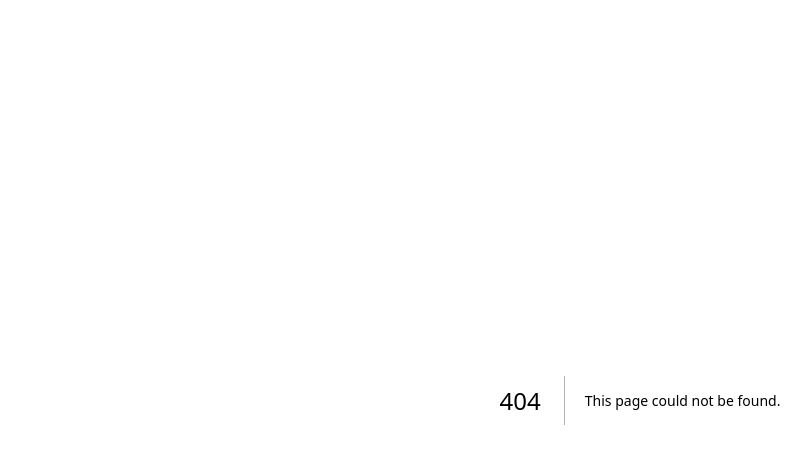
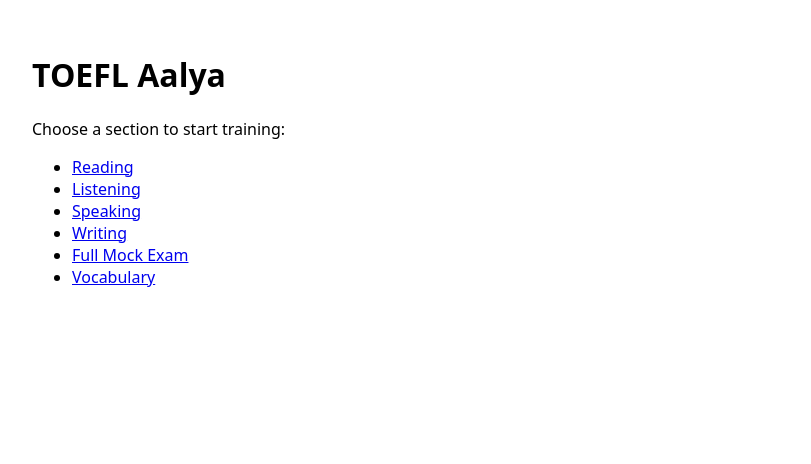
Before and after one commit to falsters/toefl-aalya, a Next.js app: page / in a window 1280 px wide. Before the commit this address had no page. Shown: the top 464 px of the page, without its empty margins (0-811 px from the left). Built offline with nearby package versions, Linux system fonts and the light colour scheme.

Commit message:
Create index.tsx

```diff
--- /dev/null
+++ b/pages/index.tsx
@@ -0,0 +1,16 @@
+export default function Home() {
+  return (
+    <main style={{padding: 24, fontFamily: 'system-ui'}}>
+      <h1>TOEFL Aalya</h1>
+      <p>Choose a section to start training:</p>
+      <ul>
+        <li><a href="/reading">Reading</a></li>
+        <li><a href="/listening">Listening</a></li>
+        <li><a href="/speaking">Speaking</a></li>
+        <li><a href="/writing">Writing</a></li>
+        <li><a href="/mock-exam">Full Mock Exam</a></li>
+        <li><a href="/vocab">Vocabulary</a></li>
+      </ul>
+    </main>
+  );
+}
```
